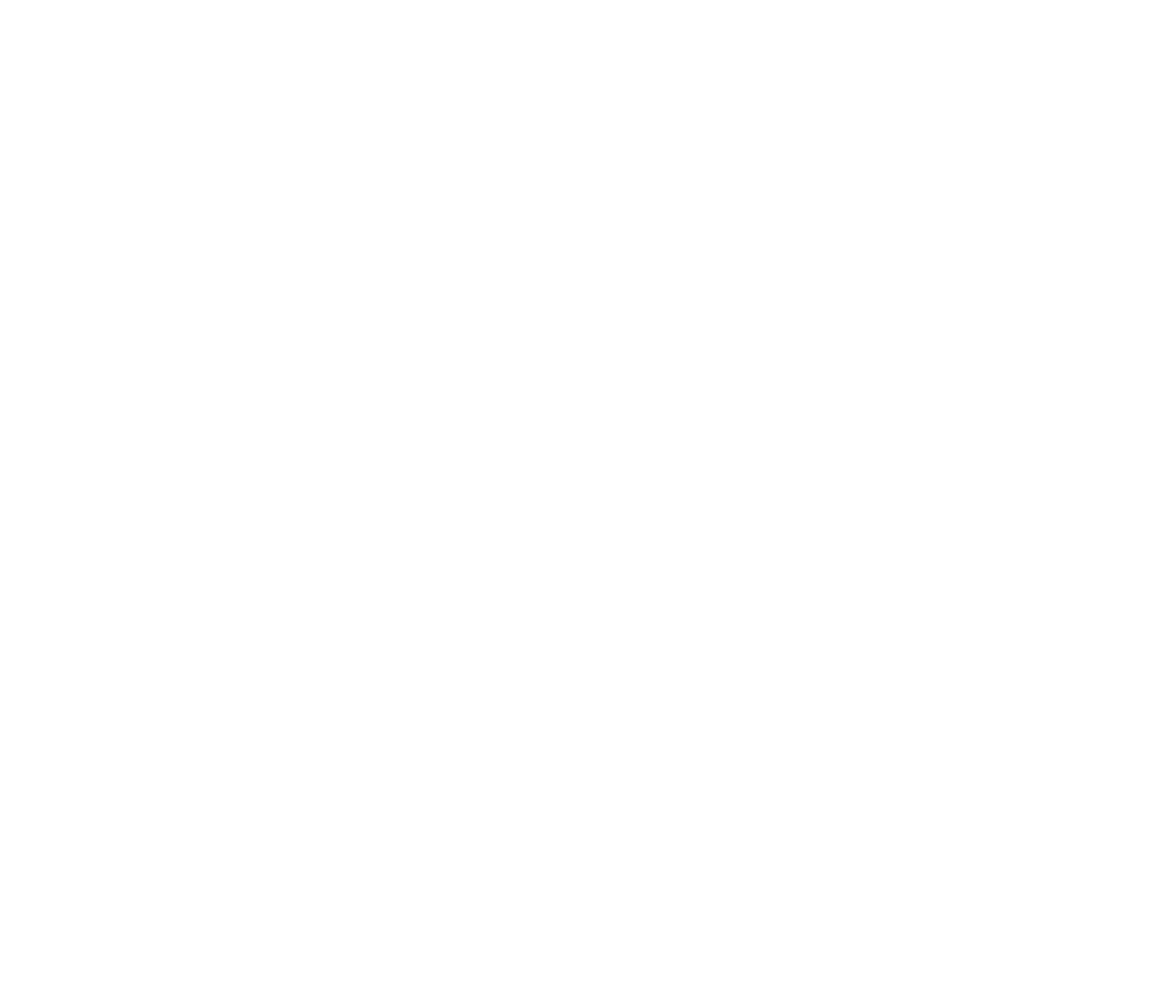
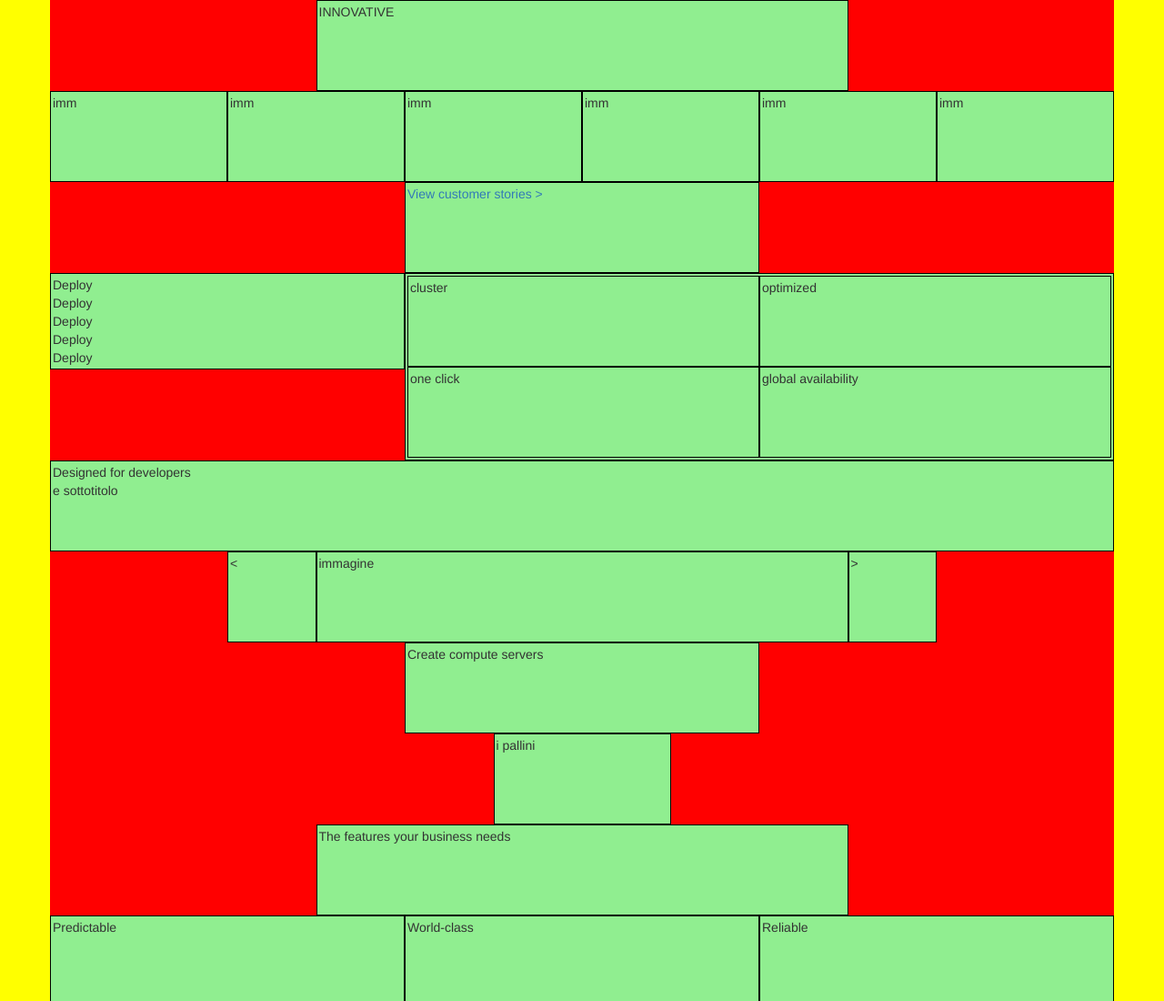
Before and after one commit to LucaCavDev/html-css-digitalocean, a plain HTML site: page index.html in a window 1280 px wide. Shown: the top 1100 px of the page at 91% size. Before the commit the page ends 800 px from the top, so only its background shows below. Drawn offline with nearby package versions, Linux system fonts and the light colour scheme.

```diff
--- a/index.html
+++ b/index.html
@@ -15,33 +15,268 @@
 
       </nav>
 
-      <section class="jumbo">
+      <section class="jumbo container-fluid container-fluid">
 
       </section>
 
     </header>
 
+    <main>
 
-    <main>
-      <section class="section1">
+      <!-- sezione1, quella con i 6 loghi -->
+      <section class="section1 container-fluid">
+
+        <div class="container">
+
+          <div class="row">
+            <div class="col-xs-12 col-md-8 col-md-offset-2 col-lg-6 col-lg-offset-3">
+              <div class="">
+                INNOVATIVE
+              </div>
+            </div>
+          </div>
+
+
+          <div class="row">
+            <div class="col-xs-6 col-md-2">
+              imm
+            </div>
+
+            <div class="col-xs-6 col-md-2">
+              imm
+            </div>
+
+            <div class="col-xs-6 col-md-2">
+              imm
+            </div>
+
+            <div class="col-xs-6 col-md-2">
+              imm
+
+            </div>
+            <div class="col-xs-6 col-md-2">
+              imm
+
+            </div>
+            <div class="col-xs-6 col-md-2">
+              imm
+
+            </div>
+          </div>
+
+          <div class="row">
+            <div class="col-xs-4 col-xs-offset-4 col-md-4 col-lg-4">
+            <div class="">
+              <a href="#">View customer stories ></a>
+            </div>
+          </div>
+
+
+        </div>
 
       </section>
-      <section class="section2">
+
+      <!-- sezione2, (deploy and scale) sezione con i 4 blocchi innestati nel quadrato di destra -->
+      <section class="section2 container-fluid">
+        <div class="container">
+          <div class="row">
+            <div class="col-xs-12 col-md-4 col-lg-4">
+              <div class="">
+                <div class="">
+                  Deploy
+                </div>
+                <div class="">
+                  Deploy
+                </div>
+                <div class="">
+                  Deploy
+                </div>
+                <div class="">
+                  Deploy
+                </div>
+                <div class="">
+                  Deploy
+                </div>
+              </div>
+
+            </div>
+
+            <div class="col-xs-12 col-md-8 col-lg-8">
+              <div class="container-fluid">
+                <div class="row">
+                  <div class="col-xs-12 col-md-6 col-lg-6">
+                    cluster
+                  </div>
+                  <div class="col-xs-12 col-md-6 col-lg-6">
+                    optimized
+                  </div>
+                  <div class="col-xs-12 col-md-6 col-lg-6">
+                    one click
+                  </div>
+                  <div class="col-xs-12 col-md-6 col-lg-6">
+                    global availability
+                  </div>
+
+                </div>
+
+              </div>
+
+
+            </div>
+
+          </div>
+
+        </div>
+
 
       </section>
-      <section class="section3">
+
+      <!-- sezione 3 quella con la slideshow (designed for developers) -->
+      <section class="section3 container-fluid">
+        <div class="container">
+          <div class="row">
+            <div class="col-xs-12">
+              Designed for developers <br>
+              e sottotitolo
+            </div>
+          </div>
+
+          <div class="row">
+            <div class="col-xs-1 col-md-1 col-md-offset-2 col-lg-1">
+              <
+            </div>
+            <div class="col-xs-10 col-md-6 col-md-offset-0 col-lg-6">
+              immagine
+            </div>
+            <div class="col-xs-1 col-md-1 col-md-offset-0 col-lg-1">
+              >
+            </div>
+
+          </div>
+          <div class="row">
+            <div class="col-xs-10 col-xs-offset-1 col-md-6 col-md-offset-3 col-lg-4 col-lg-offset-4">
+              Create compute servers
+            </div>
+
+          </div>
+
+          <div class="row">
+            <div class="col-xs-2 col-xs-offset-5">
+              i pallini
+            </div>
+
+          </div>
+
+        </div>
 
       </section>
-      <section class="section4">
+
+      <!-- sezione 4 quella con titolo(the features your business...) e tre div a fianco -->
+      <section class="section4 container-fluid">
+        <div class="container">
+          <div class="row">
+            <div class="col-xs-12 col-md-10 col-md-offset-1 col-lg-6 col-lg-offset-3">
+              The features your business needs
+
+            </div>
+
+          </div>
+
+          <div class="row">
+            <div class="col-xs-12 col-md-4 col-md-offset-0">
+              Predictable
+
+            </div>
+            <div class="col-xs-12 col-md-4 col-md-offset-0">
+              World-class
+
+            </div>
+            <div class="col-xs-12 col-md-4 col-md-offset-0">
+              Reliable
+
+            </div>
+
+
+
+          </div>
+
+        </div>
 
       </section>
-      <section class="section5">
+
+      <!-- sezione 5, tit (service your...) sfondo blu 2 tabelle -->
+      <section class="section5 container-fluid">
+        <div class="container">
+          <div class="row">
+            <div class="col-xs-12 col-lg-10 col-lg-offset-1">
+              Service your customers around the world from 12 regions.
+
+            </div>
+
+          </div>
+
+          <div class="row">
+
+            <div class="col-xs-12 col-md-6">
+              tab1
+            </div>
+
+            <div class="col-xs-12 col-md-6">
+              tab2
+            </div>
+
+          </div>
+
+        </div>
+
 
       </section>
-      <section class="section6">
+
+      <!-- sezione 6 (development teams), praticamente uguale a sezione 3 -->
+      <section class="section6 container-fluid">
+        <div class="container">
+          <div class="row">
+            <div class="col-xs-12">
+              Development teams love DigitalOcean
+            </div>
+          </div>
+
+          <div class="row">
+            <div class="col-xs-1 col-md-1 col-md-offset-2 col-lg-1">
+              <
+            </div>
+            <div class="col-xs-10 col-md-6 col-md-offset-0 col-lg-6">
+              immagine
+            </div>
+            <div class="col-xs-1 col-md-1 col-md-offset-0 col-lg-1">
+              >
+            </div>
+
+          </div>
+
+          <div class="row">
+            <div class="col-xs-2 col-xs-offset-5">
+              i pallini
+            </div>
+
+          </div>
+
+        </div>
 
       </section>
-      <section class="section7">
+
+      <!-- sezione 7, ultima prima del footer -->
+      <section class="section7 container-fluid">
+        <div class="container">
+          <div class="col-xs-10 col-xs-offset-1 col-md-8 col-md-offset-2 col-lg-4 col-lg-offset-4">
+            <div class="">
+              get started e bottone crea account
+            </div>
+
+          </div>
+
+        </div>
+
 
       </section>
 
```
